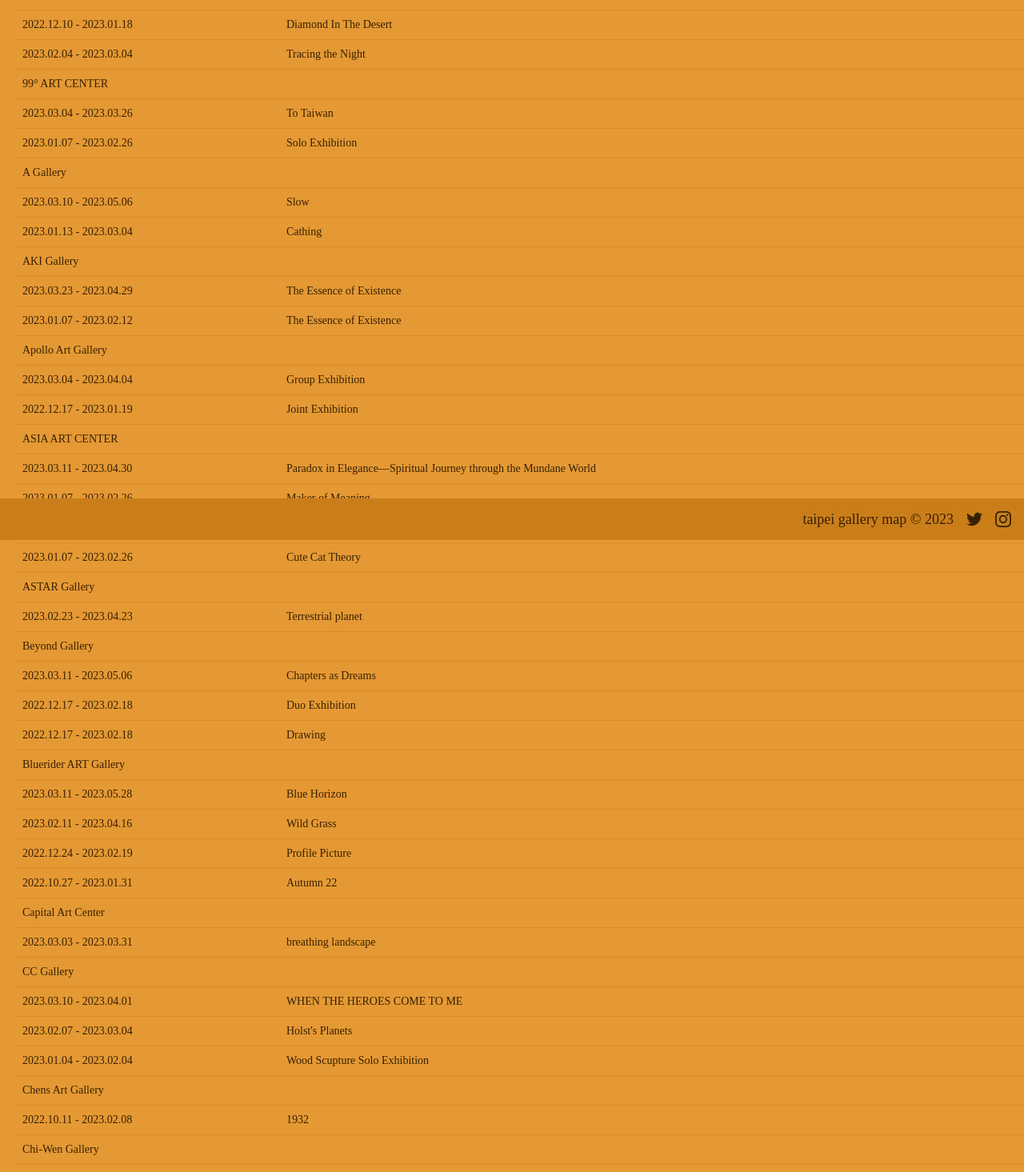
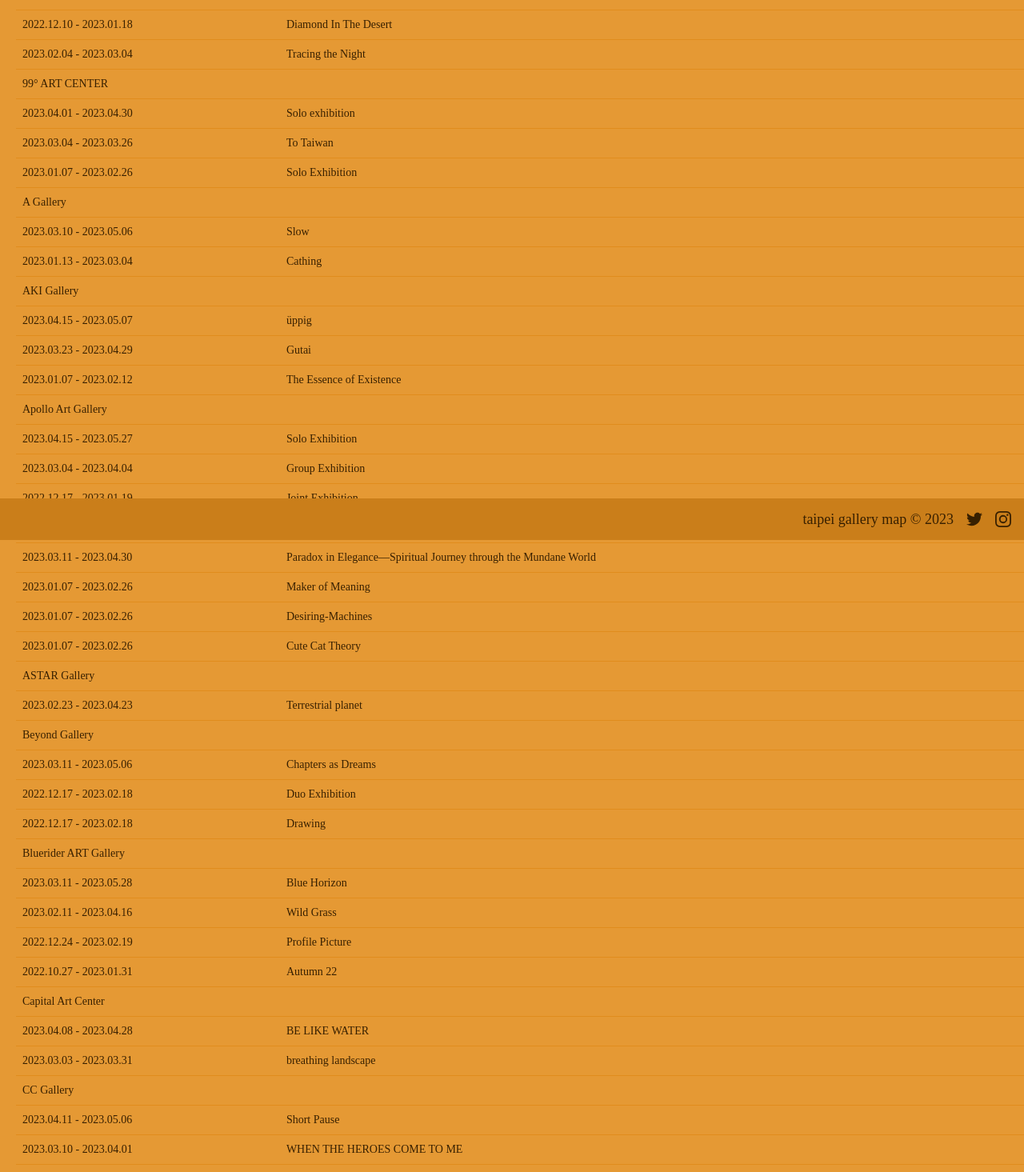
Before and after one commit to tjHsu/gallery-map, a Next.js app: page /events in a window 1280 px wide. Shown: the part 125-1590 px from the top of the page at 80% size. Built offline with nearby package versions, Linux system fonts and the light colour scheme; a web font is replaced by a local one.

Commit message:
Update 21.04

```diff
--- a/src/constants/Constants.ts
+++ b/src/constants/Constants.ts
@@ -85,6 +85,11 @@ export const GALLERIES = [
     website: "https://99dac.com/",
     isSeparator: false,
     exhibitions: [{
+      artist: "Lien Chun YU",
+      showName: "Solo exhibition",
+      date: "2023.04.01 - 2023.04.30",
+      openingDate: "2023.04.15 sat. 15:00"
+    },{
       artist: "Jason Cole Mager",
       showName: "To Taiwan",
       date: "2023.03.04 - 2023.03.26",
@@ -185,8 +190,13 @@ export const GALLERIES = [
     website: "https://www.galleryaki.com/en/aki",
     isSeparator: false,
     exhibitions: [{
+      artist: "Ling-Yu TAI & Hsin-Ying LIU",
+      showName: "üppig",
+      date: "2023.04.15 - 2023.05.07",
+      openingDate: "2023.04.15 sat 16:00"
+    },{
       artist: "Moyan & Etschan - Gutai",
-      showName: "The Essence of Existence",
+      showName: "Gutai",
       date: "2023.03.23 - 2023.04.29",
       openingDate: "2023.03.25 sat 16:00"
     },{
@@ -225,6 +235,11 @@ export const GALLERIES = [
     website: "http://www.artgalleryapollo.com/",
     isSeparator: false,
     exhibitions: [{
+      artist: "Santos Hu",
+      showName: "Solo Exhibition",
+      date: "2023.04.15 - 2023.05.27",
+      openingDate: ""
+    },{
       artist: "HUANG Wen-Ying & Caren SHEN & CHANG Ming-Chi & Laetitia Lin",
       showName: "Group Exhibition",
       date: "2023.03.04 - 2023.04.04",
@@ -505,6 +520,11 @@ export const GALLERIES = [
     website: "https://www.capitalart.com.tw/",
     isSeparator: false,
     exhibitions: [{
+      artist: "Yao Ting WU",
+      showName: "BE LIKE WATER",
+      date: "2023.04.08 - 2023.04.28",
+      openingDate: "2023.04.08 sat 15:00"
+    },{
       artist: "Ping-yi Li",
       showName: "breathing landscape",
       date: "2023.03.03 - 2023.03.31",
@@ -530,6 +550,11 @@ export const GALLERIES = [
     website: "https://www.cc-gallery.com/",
     isSeparator: false,
     exhibitions: [{
+      artist: "Lin Yi Jon",
+      showName: "Short Pause",
+      date: "2023.04.11 - 2023.05.06",
+      openingDate: ""
+    },{
       artist: "RYOL",
       showName: "WHEN THE HEROES COME TO ME",
       date: "2023.03.10 - 2023.04.01",
@@ -670,6 +695,11 @@ export const GALLERIES = [
     website: "http://www.cloud-gallery.org/",
     isSeparator: false,
     exhibitions: [{
+      artist: "Chin-Lung Huang",
+      showName: "Flowing Imageries",
+      date: "2023.04.29 - 2023.05.28",
+      openingDate: "2023.04.29 sat 15:00"
+    },{
       artist: "Tun-Hao Chung",
       showName: "Storyteller and Painting Seller",
       date: "2023.03.11 - 2023.04.09",
@@ -935,6 +965,11 @@ export const GALLERIES = [
     website: "https://elsaart.com.tw/",
     isSeparator: false,
     exhibitions: [{
+      artist: "ABE Nyubo",
+      showName: "Chromakey sculpture: How to bound",
+      date: "2023.04.22 - 2023.05.13",
+      openingDate: "2023.04.29 sat 15:00"
+    },{
       artist: "Satoshi SAITOH",
       showName: "YURAMEKI",
       date: "2023.02.18 - 2023.03.11",
@@ -980,6 +1015,11 @@ export const GALLERIES = [
     website: "https://www.eslitegallery.com/en/",
     isSeparator: false,
     exhibitions: [{
+      artist: "BU Zi, LI Yuan-chia, LEE An-cheng, LEE Mau-cheng, LIN Yan, HUANG Hung-Teh, Lalan",
+      showName: "Beyond Ink - From Breaking Boundaries to Blooming Everywhere",
+      date: "2023.04.15 - 2023.05.20",
+      openingDate: "2023.04.15 sat 15:00 - 17:00"
+    },{
       artist: "LIN Yen Wei ",
       showName: "Solo Exhibition ",
       date: "2023.03.11 - 2023.04.08",
@@ -1090,6 +1130,11 @@ export const GALLERIES = [
     website: "http://www.imavision.com.tw/",
     isSeparator: false,
     exhibitions: [{
+      artist: "various artists",
+      showName: "Ceramics group exhibition",
+      date: "2023.04.08 - 2023.04.29",
+      openingDate: ""
+    },{
       artist: "Chang Ku Cheng",
       showName: "Watercolour solo exhibition",
       date: "2023.02.04 - 2023.02.25",
@@ -1305,6 +1350,11 @@ export const GALLERIES = [
     website: "https://www.art-msac.com/en/",
     isSeparator: false,
     exhibitions: [{
+      artist: "Marina CRUZ, QIN Yifeng, Albert Yonathan SETYAWAN, SHI Jin-Hua, SHI Jinsong, WU Tseng Jung",
+      showName: "Figurative Abstraction",
+      date: "2023.04.22 - 2023.06.01",
+      openingDate: "2023.04.22 sat 14:30"
+    },{
       artist: "Rui Miguel Leitão Ferreira",
       showName: "Paintings for a Post-Pandemic World",
       date: "2023.03.04 - 2023.04.14",
@@ -1370,6 +1420,11 @@ export const GALLERIES = [
     website: "https://neptune-gallery.com",
     isSeparator: false,
     exhibitions: [{
+      artist: "Ryota KANNO",
+      showName: "Solo exhibition",
+      date: "2023.04.08 - 2023.05.07",
+      openingDate: ""
+    },{
       artist: "Tonn Hsu",
       showName: "Hidden",
       date: "2023.03.04 - 2023.03.31",
@@ -1480,6 +1535,11 @@ export const GALLERIES = [
     website: "https://galerieovo.com/home-en/",
     isSeparator: false,
     exhibitions: [{
+      artist: "Kawauso Sua",
+      showName: "care about",
+      date: "2023.04.19 - 2023.05.06",
+      openingDate: ""
+    },{
       artist: "YUSUKE TODA",
       showName: "YUM's Relaxing Space",
       date: "2023.03.29 - 2023.04.14",
@@ -1530,6 +1590,11 @@ export const GALLERIES = [
     website: "https://performanceepistemology.com/",
     isSeparator: false,
     exhibitions: [{
+      artist: "Kiki Kouniari",
+      showName: "Silhouettes",
+      date: "2023.04.15 - 2023.04.30",
+      openingDate: "2023.04.15 sat. 15:00"
+    },{
       artist: "Jack Hogan",
       showName: "Riddley Walker",
       date: "2023.03.11 - 2023.03.26",
@@ -1550,6 +1615,11 @@ export const GALLERIES = [
     website: "https://powengallery.com/index.php/en/",
     isSeparator: false,
     exhibitions: [{
+      artist: "WU Hsichi",
+      showName: "Mirror & Waves",
+      date: "2023.04.15 - 2023.05.13",
+      openingDate: ""
+    },{
       artist: "George Byrne & Peter Opheim & HUANG Poren",
       showName: "Group exhibition",
       date: "2023.03.01 - 2023.03.21",
@@ -1595,6 +1665,11 @@ export const GALLERIES = [
     website: "https://www.projectfulfill.com/",
     isSeparator: false,
     exhibitions: [{
+      artist: "Chen Jun-Yu",
+      showName: "Attention!",
+      date: "2023.04.08-2023.04.29",
+      openingDate: ""
+    },{
       artist: "Hou I-Ting & Wang Yu-Song",
       showName: "WHISKY GOSSIP Vs. ANGEL’S SHARE",
       date: "2023.03.11-2023.04.01",
@@ -1673,6 +1748,11 @@ export const GALLERIES = [
       artist: "Hsiao Pei-I ",
       showName: "The Garden of Earthly Delights",
       date: "2023.03.04 - 2023.04.09",
+      openingDate: ""
+    },{
+      artist: "Hayashi Takeshi",
+      showName: "Haku-U",
+      date: "2023.04.15 - 2023.05.28",
       openingDate: ""
     },{
       artist: "LEE Mau-Cheng",
@@ -1770,6 +1850,11 @@ export const GALLERIES = [
     website: "https://www.taoartspace.com/",
     isSeparator: false,
     exhibitions: [{
+      artist: "LAURENT GRASSO",
+      showName: "TIME LEAVES",
+      date: "2023.05.10 - 2023.07.15",
+      openingDate: ""
+    },{
       artist: "Mak2",
       showName: "Palace of Love",
       date: "2023.02.18 - 2023.04.15",
@@ -1800,6 +1885,11 @@ export const GALLERIES = [
     website: "https://www.tinakenggallery.com/en/",
     isSeparator: false,
     exhibitions: [{
+      artist: "Yuan Hui-Li",
+      showName: "Motion Within Stillness",
+      date: "2023.04.22 - 2023.06.03",
+      openingDate: "2023.04.22 sat 16:30"
+    },{
       artist: "Various artists",
       showName: "A Quarter: Hantoo in 25 Years",
       date: "2023.02.11 - 2023.04.08",
@@ -1985,6 +2075,21 @@ export const GALLERIES = [
     website: "https://yiriarts.com.tw/",
     isSeparator: false,
     exhibitions: [{
+      artist: "KINJO",
+      showName: "Transparent Gardener",
+      date: "2023.04.08 - 2023.04.29",
+      openingDate: ""
+    },{
+      artist: "Amelia Tru Harrel, Holly Chang, Titus McBeath",
+      showName: "Group exhibition",
+      date: "2023.04.06 - 2023.04.29",
+      openingDate: ""
+    },{
+      artist: "Claire Borde",
+      showName: "Inner Sceneries",
+      date: "2023.04.06 - 2023.04.29",
+      openingDate: ""
+    },{
       artist: "Chen Wei-Chen",
       showName: "Geometric Code",
       date: "2023.03.02 - 2023.03.25",
```
